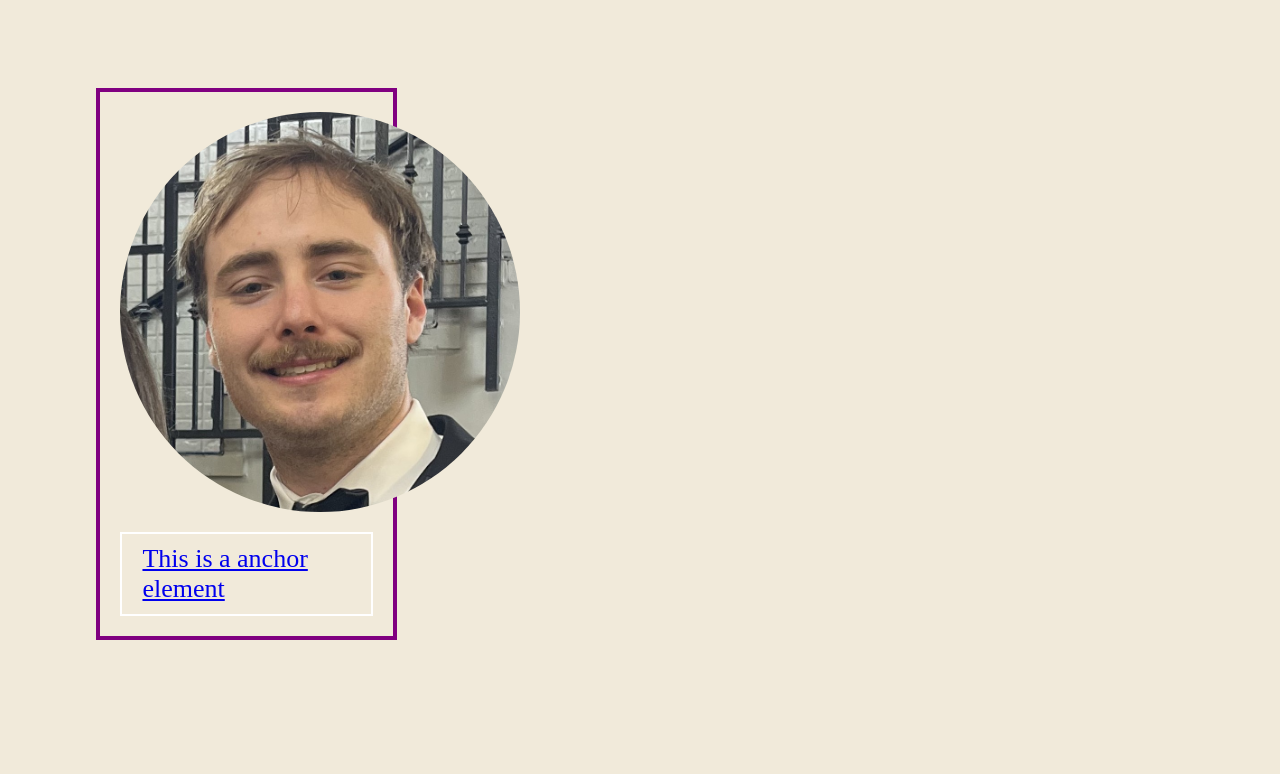
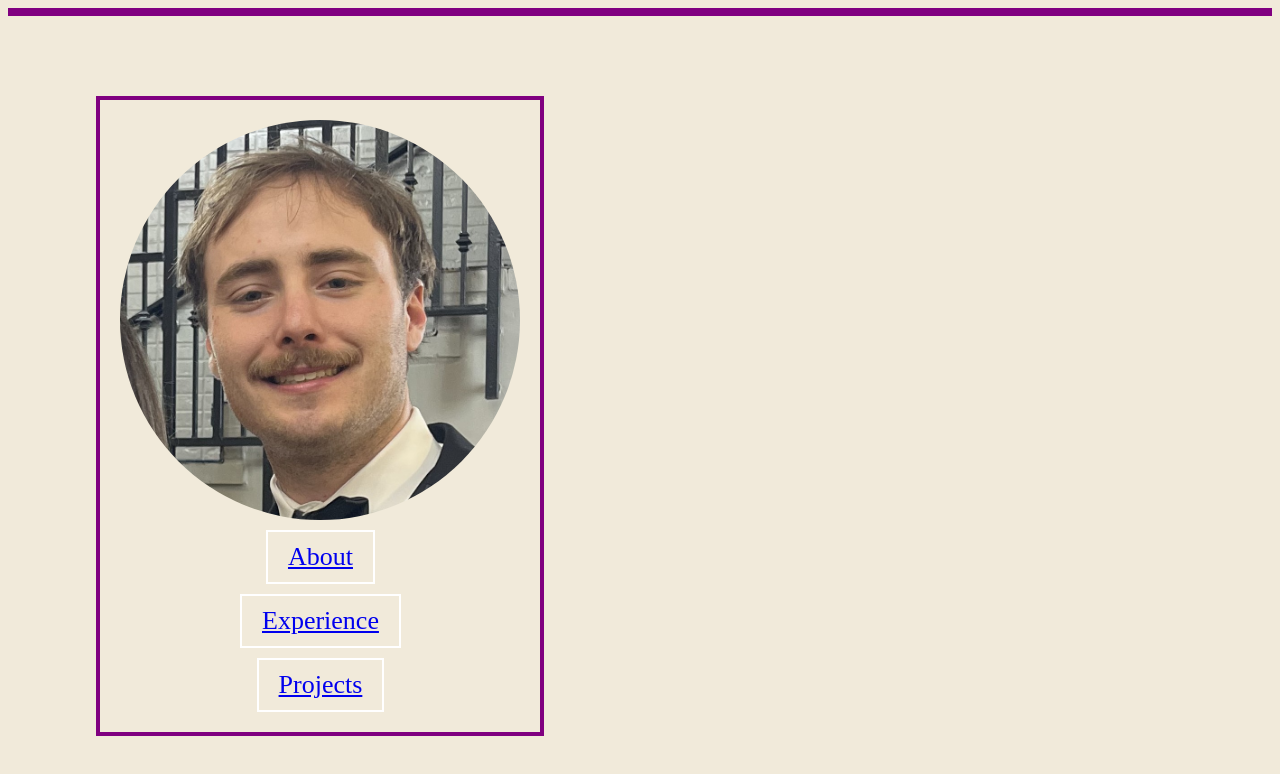
Before and after one commit to cadefarragut/Portfolio, a plain HTML site: page index.html in a window 1280 px wide. Drawn offline with Linux system fonts and the light colour scheme; a web font is replaced by a local one.

Commit message:
progress

```diff
--- a/index.html
+++ b/index.html
@@ -16,7 +16,9 @@
 	<section class="banner">
 		<img class="profile_pic" src="img/IMG_5874.jpg">
 
-		<a href="#"> This is a anchor element</a>
+		<a href="#">About</a>
+		<a href="#">Experience</a>
+		<a href="#">Projects</a>
 	</section class="banner">
 
 
--- a/main.css
+++ b/main.css
@@ -1,5 +1,10 @@
+@font-face {
+	font-family: "Nerd";
+	src: url(fonts/JetBrainsMonoNLNerdFont-SemiBold.ttf);
+}
 html {
-	font-size: 62.5%
+	font-size: 62.5%;
+	font-family: Nerd;
 }
 body {
 	background-color: #F1EADA;
@@ -9,11 +14,11 @@ body {
 
 .banner {
 	height: auto;
-	width: 20%;
+	width: auto;
 	border: 4px solid;
-	margin-left: 7%;
-	margin-top: 7%;
+	margin: 7%;
 	padding: 20px;
+	float: left;
 }
 
 .profile_pic{
@@ -29,14 +34,14 @@ a {
 		width: fit-content;
 		border: 2px solid  #fff;
 		padding: 10px 20px;
-		margin: 20px auto 0;
+		margin: 10px auto 0;
 		font-size: 2.6rem;
 }
 
 
 
 .summary{
-
+	border: 4px solid;
 
 
 }
@@ -51,6 +56,7 @@ a {
 @media only screen and (max-width: 600px) {
 	.banner{
 		border-color: red;
+
 	}
 
 	.summary{
```
Also changed, not shown: 2 other files.
